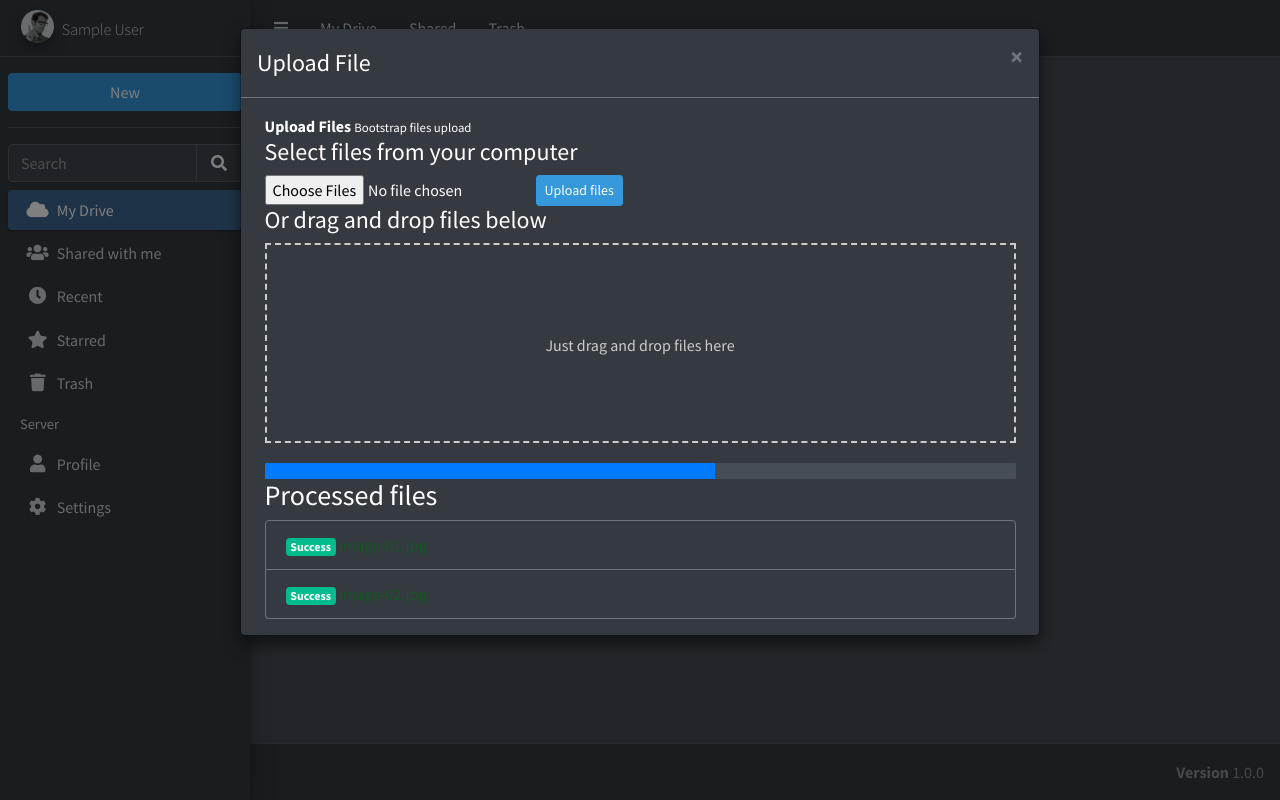
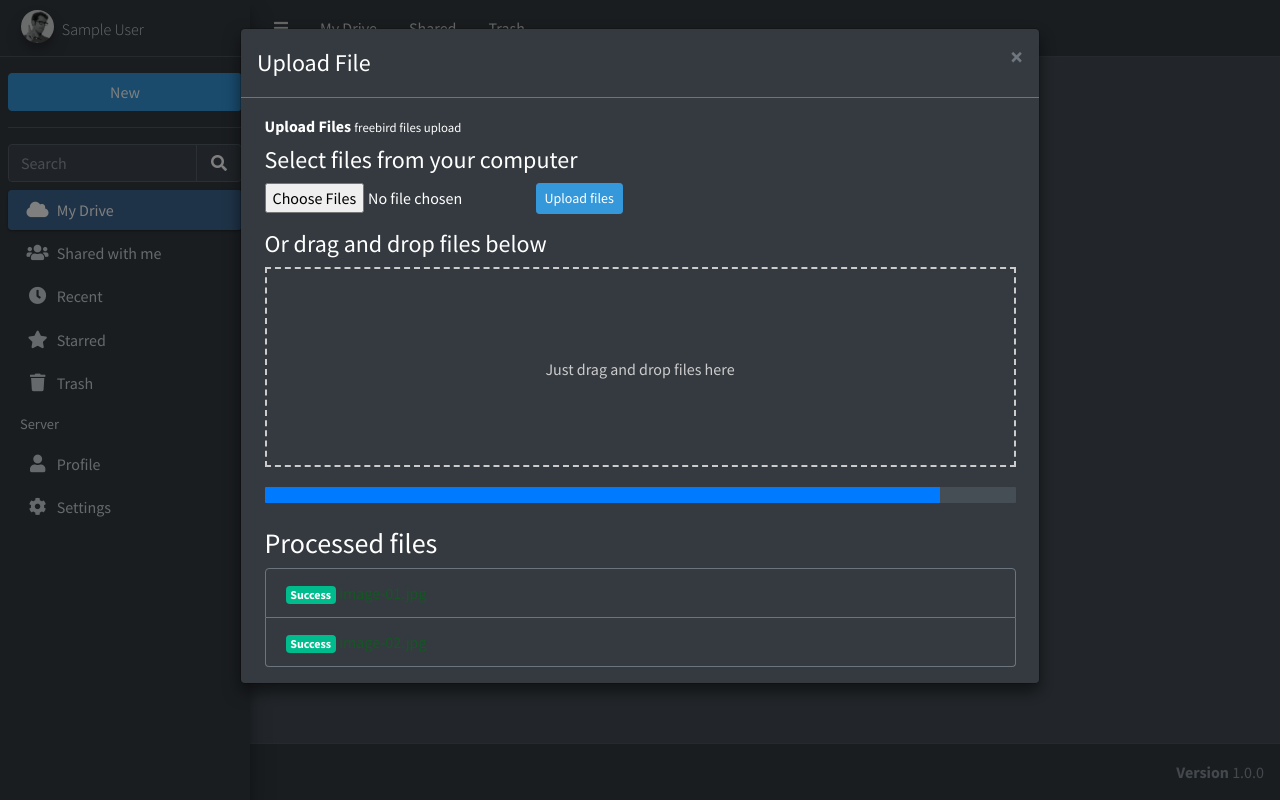
Before and after one commit to AminKhanmohamadi/freebird, a Django app: page / in a window 1280 px wide, after a click on "New". Run offline with Django 5.2, Linux system fonts and the light colour scheme; the visitor is signed in with stand-in values (Sample User, id 1); some libraries are stand-ins or nearby versions.

Commit message:
fix: adding mt for seo

```diff
--- a/app/templates/inc/modals.html
+++ b/app/templates/inc/modals.html
@@ -10,11 +10,11 @@
             <div class="modal-body">
                 <div class="container">
                     <div class="panel panel-default">
-                        <div class="panel-heading"><strong>Upload Files</strong> <small>Bootstrap files upload</small></div>
+                        <div class="panel-heading"><strong>Upload Files</strong> <small>freebird files upload</small></div>
                         <div class="panel-body">
 
                             <!-- Standar Form -->
-                            <h4>Select files from your computer</h4>
+                            <h4 class="mt-2">Select files from your computer</h4>
                             <form action="" method="post" enctype="multipart/form-data" id="js-upload-form">
                                 <div class="form-inline">
                                     <div class="form-group">
@@ -25,20 +25,20 @@
                             </form>
 
                             <!-- Drop Zone -->
-                            <h4>Or drag and drop files below</h4>
+                            <h4 class="mt-3">Or drag and drop files below</h4>
                             <div class="upload-drop-zone" id="drop-zone">
                                 Just drag and drop files here
                             </div>
 
                             <!-- Progress Bar -->
                             <div class="progress">
-                                <div class="progress-bar" role="progressbar" aria-valuenow="90" aria-valuemin="0" aria-valuemax="100" style="width: 60%;">
+                                <div class="progress-bar" role="progressbar" aria-valuenow="90" aria-valuemin="0" aria-valuemax="100" style="width: 90%;">
                                     <span class="sr-only">90% Complete</span>
                                 </div>
                             </div>
 
                             <!-- Upload Finished -->
-                            <div class="js-upload-finished">
+                            <div class="js-upload-finished mt-4">
                                 <h3>Processed files</h3>
                                 <div class="list-group">
                                     <a href="#" class="list-group-item list-group-item-success"><span class="badge alert-success pull-left">Success</span> image-01.jpg</a>
```
